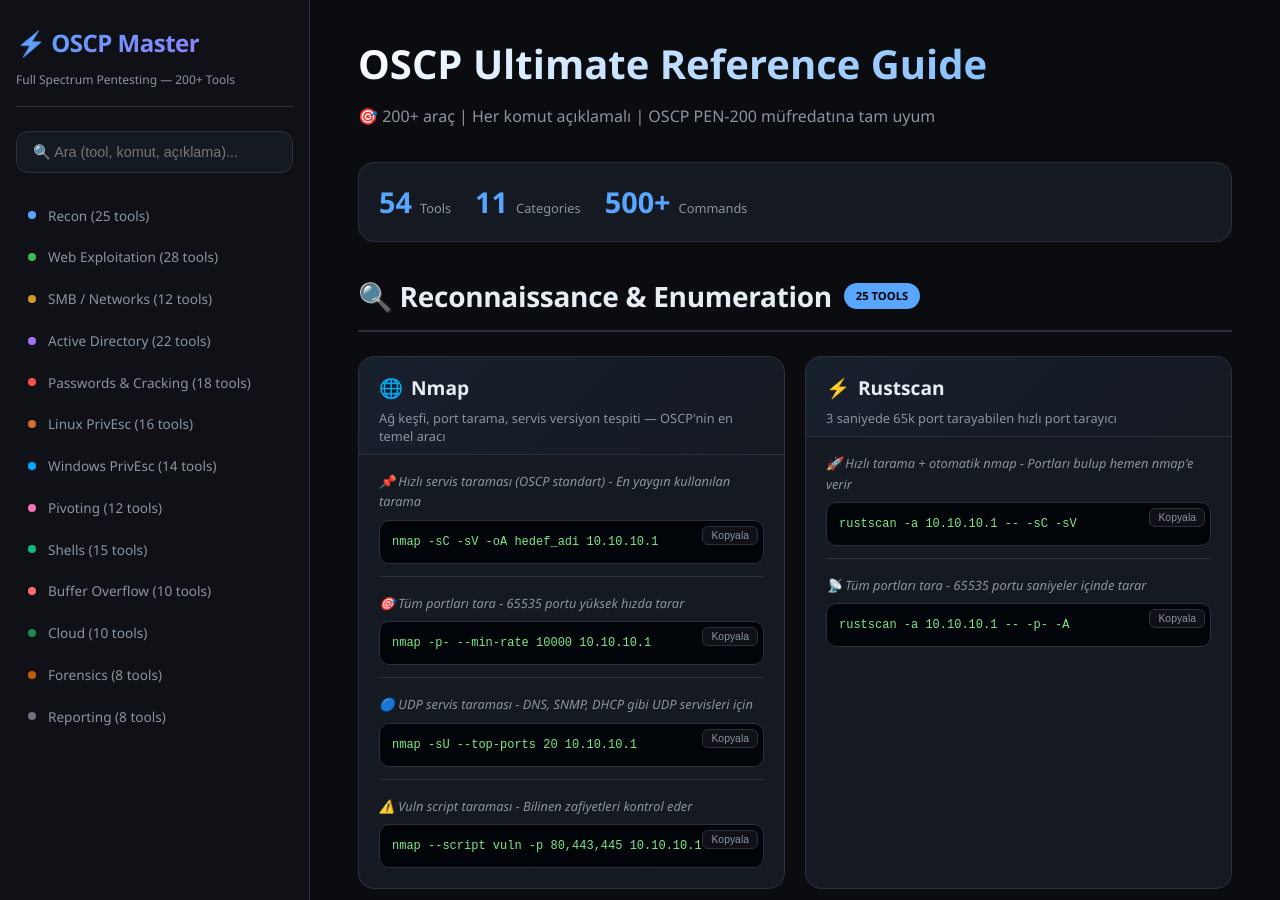
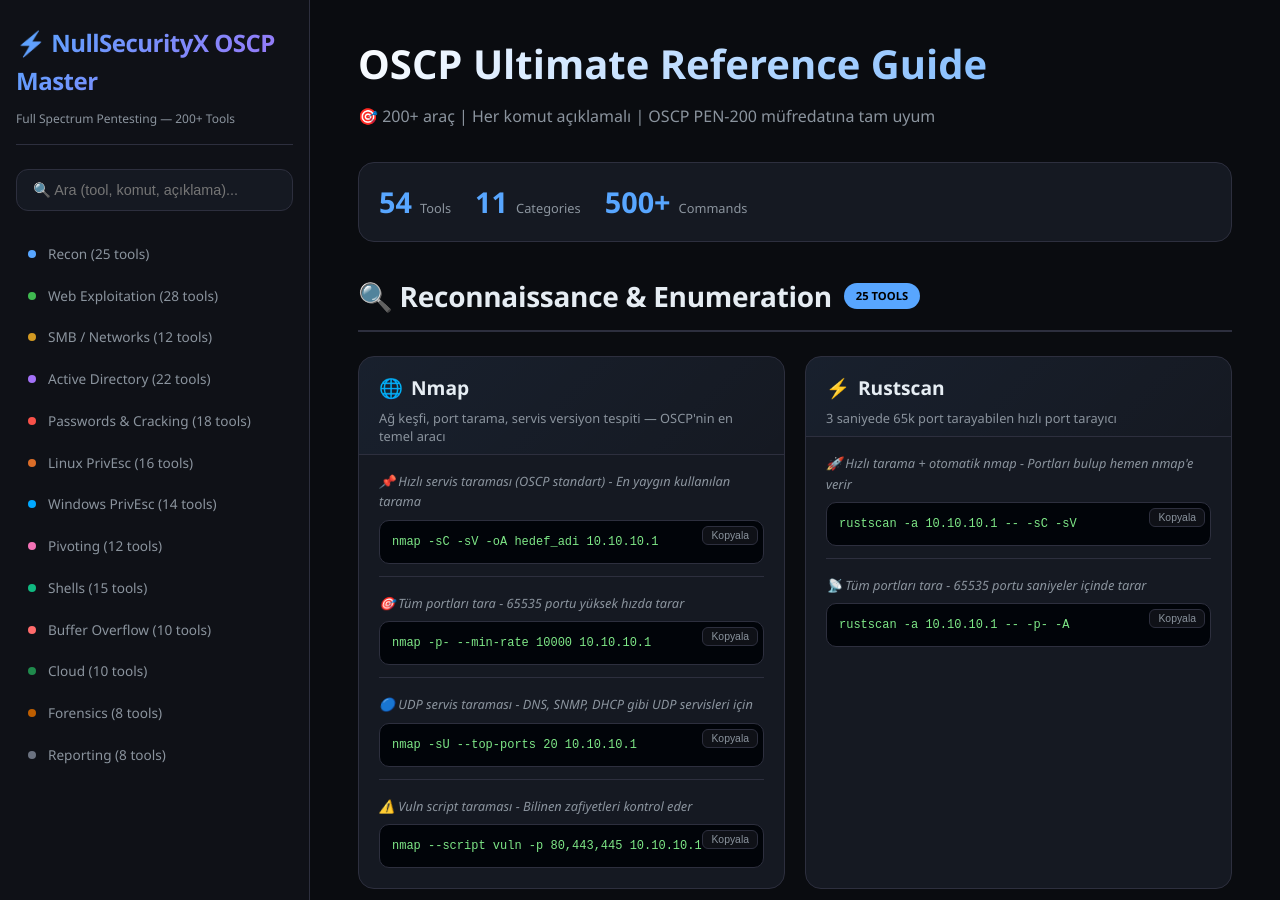
Before and after one commit to NullSecurityX/nullsecurityx.github.io, a Jekyll site: the page _posts/2026-06-07-oscp-tool.html, which Jekyll copies as it is, in a window 1280 px wide and 900 px high. Built offline with Jekyll 4.4.1, drawn with Linux system fonts in a browser that asks for light colours.

Commit message:
2026-06-07-oscp-tool.html

```diff
--- a/_posts/2026-06-07-oscp-tool.html
+++ b/_posts/2026-06-07-oscp-tool.html
@@ -401,7 +401,7 @@
 
 <div class="sidebar">
   <div class="sidebar-header">
-    <h2>⚡ OSCP Master</h2>
+    <h2>⚡ NullSecurityX OSCP Master</h2>
     <p>Full Spectrum Pentesting — 200+ Tools</p>
   </div>
   <div class="search-box">
```
